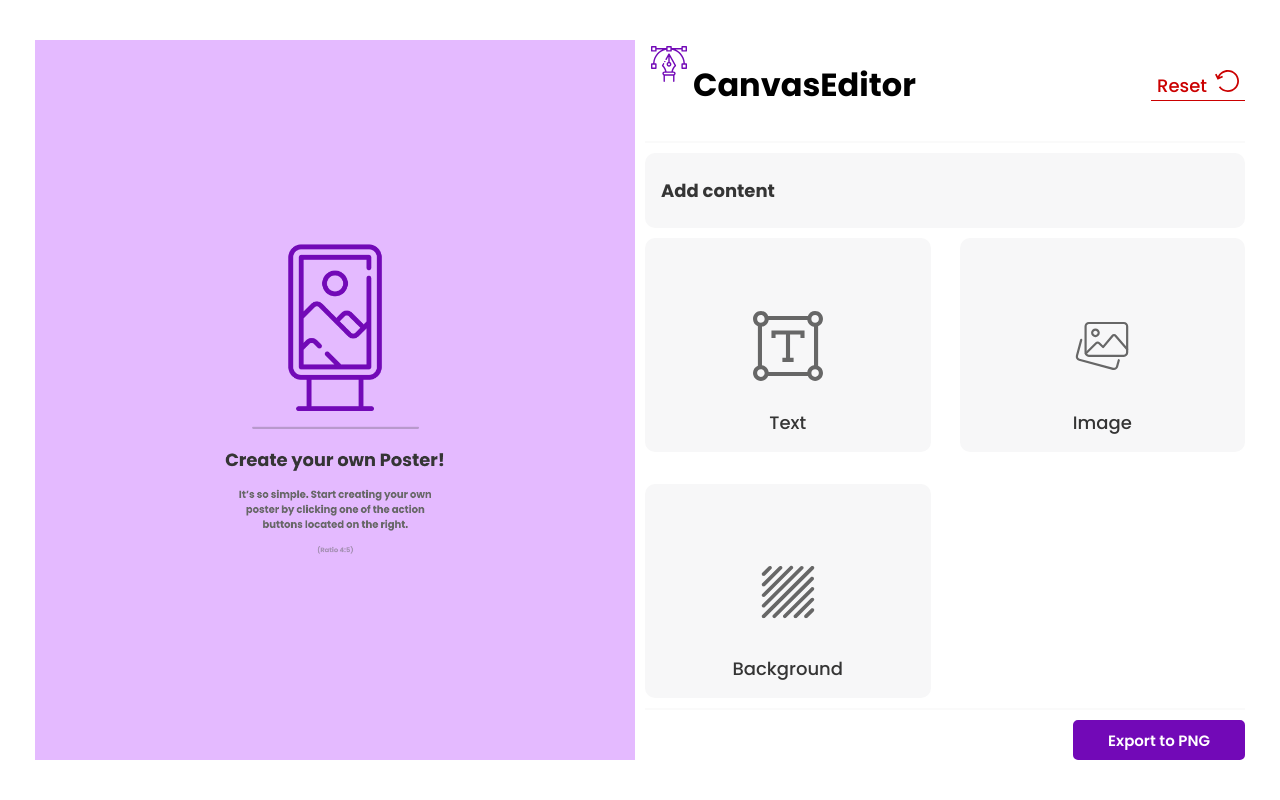
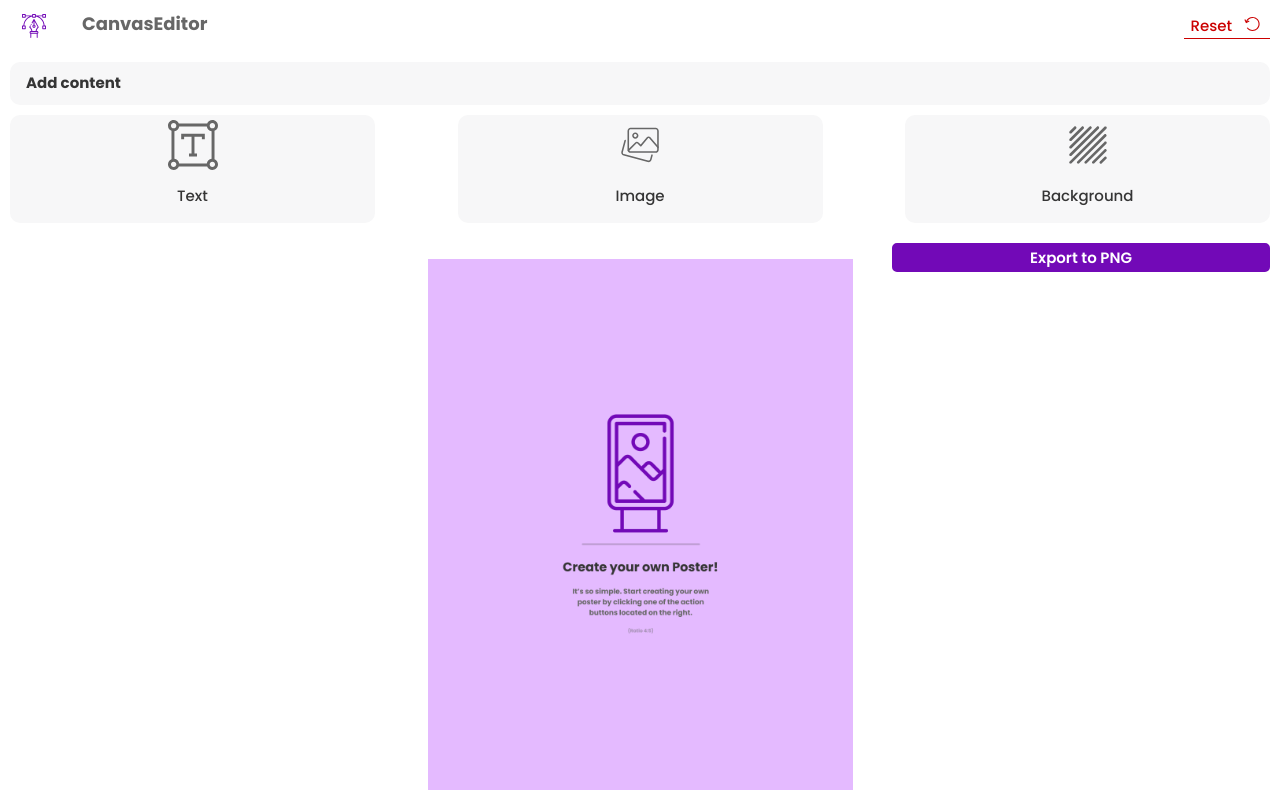
Before and after one commit to noszczykmichal/canvas-editor, a React (Vite) app: page / in a window 1280 px wide. Built offline with nearby package versions, Linux system fonts and the light colour scheme.

Commit message:
responsive scss up to tablets

```diff
--- a/src/components/Canvas/Canvas.scss
+++ b/src/components/Canvas/Canvas.scss
@@ -6,42 +6,49 @@
 
 .canvas-container {
   position: relative;
-  height: 100%;
-  width: 100%;
+  // height: 100%;
+  width: 324px;
+  aspect-ratio: 0.8/1;
   background-image: url("../../assets/start.png");
   background-size: cover;
   background-position: center;
   background-repeat: no-repeat;
   overflow: hidden;
+  order: 1;
 
-  .text-field-background {
-    position: absolute;
-    top: 0;
-    left: 0;
-    height: 100%;
-    width: 100%;
-    z-index: 100;
-    background-color: vars.$black-50;
-  }
+  // .text-field-background {
+  //   position: absolute;
+  //   top: 0;
+  //   left: 0;
+  //   height: 100%;
+  //   width: 100%;
+  //   z-index: 100;
+  //   background-color: vars.$black-50;
+  // }
 
-  .custom-background {
-    position: absolute;
-    top: 0;
-    left: 0;
-    z-index: 200;
-    height: 100%;
-    width: 100%;
-    background-size: cover;
-    background-position: center;
-    background-repeat: no-repeat;
-  }
+  // .custom-background {
+  //   position: absolute;
+  //   top: 0;
+  //   left: 0;
+  //   z-index: 200;
+  //   height: 100%;
+  //   width: 100%;
+  //   background-size: cover;
+  //   background-position: center;
+  //   background-repeat: no-repeat;
+  // }
 
-  .text-field {
-    position: absolute;
-    top: 45%;
-    left: 25%;
-    height: 120px;
-    width: 350px;
-    z-index: 300;
+  // .text-field {
+  //   position: absolute;
+  //   top: 45%;
+  //   left: 25%;
+  //   height: 120px;
+  //   width: 350px;
+  //   z-index: 300;
+  // }
+
+  @media (min-width: 475px) {
+    width: 90%;
+    max-width: 425px;
   }
 }
--- a/src/components/CanvasControls/CanvasControls.scss
+++ b/src/components/CanvasControls/CanvasControls.scss
@@ -1,7 +1,7 @@
 @use "../../sassStyles/variables" as vars;
 @use "../../sassStyles/mixins" as mixins;
 .controls__wrapper {
-  height: 100%;
+  height: 50%;
   width: 100%;
   display: flex;
   flex-direction: column;
@@ -14,13 +14,17 @@
 
     .header__logo-wrapper {
       display: flex;
-    }
 
-    .controls__wrapper h1 {
-      margin: 0 24px 0;
-      font-size: vars.$font-big;
-      color: vars.$black-75;
-      font-weight: 700;
+      .logo {
+        height: 32px;
+      }
+
+      .logo-wrapper__title {
+        margin: 0 24px 0;
+        font-size: vars.$font-medium;
+        color: vars.$black-75;
+        font-weight: 700;
+      }
     }
   }
 
@@ -33,20 +37,19 @@
   }
 
   .add-content {
-    height: 75px;
+    height: 50px;
     width: 100%;
     background-color: vars.$white-97;
     color: vars.$black-100;
     font-weight: 700;
-    font-size: vars.$font-medium;
-    padding: 24px 0px 24px 16px;
+    font-size: vars.$font-small;
+    padding: 10px 0px 10px 16px;
     margin: 0;
     border-radius: vars.$radius-big;
   }
 
   .export-button {
-    width: 172px;
-    height: 40px;
+    width: 45%;
     border-radius: vars.$radius-small;
     align-self: flex-end;
     font-family: Poppins, sans-serif;
@@ -59,9 +62,10 @@
     cursor: pointer;
   }
 
-  @media (min-width: 1600px) {
-    & {
-      gap: 32px;
+  @media (min-width: 475px) {
+    height: 30%;
+    .export-button {
+      width: 30%;
     }
   }
 
--- a/src/components/CanvasControls/CanvasControls.tsx
+++ b/src/components/CanvasControls/CanvasControls.tsx
@@ -71,7 +71,7 @@ const CanvasControls = () => {
       <header className="controls__header">
         <div className="header__logo-wrapper">
           <Logo />
-          <h1>CanvasEditor</h1>
+          <h1 className="logo-wrapper__title">CanvasEditor</h1>
         </div>
         <ResetButton />
       </header>
--- a/src/components/CanvasControls/ControlButton/ControlButton.scss
+++ b/src/components/CanvasControls/ControlButton/ControlButton.scss
@@ -1,15 +1,16 @@
 @use "../../../sassStyles//variables" as vars;
-.button {
+.control-button {
   display: flex;
   align-items: center;
   justify-content: flex-end;
   flex-direction: column;
+  width: 45%;
   border: none;
   background-color: vars.$white-97;
   border-radius: vars.$radius-big;
   font-family: Poppins, sans-serif;
   font-weight: 500;
-  font-size: vars.$font-medium;
+  font-size: vars.$font-small;
   color: vars.$black-100;
   max-width: 365px;
   max-height: 256px;
@@ -31,4 +32,8 @@
   &:disabled {
     background-color: vars.$white-97;
   }
+
+  @media (min-width: 475px) {
+    width: 30%;
+  }
 }
--- a/src/components/CanvasControls/ControlButton/ControlButton.tsx
+++ b/src/components/CanvasControls/ControlButton/ControlButton.tsx
@@ -29,7 +29,7 @@ const ControlButton: FC<ControlData> = ({ label, icon }) => {
   return (
     <button
       type="button"
-      className="button"
+      className="control-button"
       onClick={
         icon === "textArea"
           ? textAreaHandler
--- a/src/components/CanvasControls/ControlButton/ControlIcon/ControlIcon.scss
+++ b/src/components/CanvasControls/ControlButton/ControlIcon/ControlIcon.scss
@@ -1,8 +1,8 @@
 @use "../../../../sassStyles/variables" as vars;
 
 .control-svg {
-  width: 70px;
-  height: 70px;
+  width: 50px;
+  height: 50px;
   fill: vars.$black-75;
-  margin-bottom: 28px;
+  margin-bottom: 14px;
 }
--- a/src/components/CanvasControls/Controls/Controls.scss
+++ b/src/components/CanvasControls/Controls/Controls.scss
@@ -1,7 +1,11 @@
 .controls {
-  display: grid;
-  grid-template-columns: calc(50% - 14.5px) calc(50% - 14.5px);
-  column-gap: 29px;
-  row-gap: 32px;
-  flex-grow: 1;
+  // display: grid;
+  // grid-template-columns: calc(50% - 14.5px) calc(50% - 14.5px);
+  // column-gap: 29px;
+  // row-gap: 32px;
+  // flex-grow: 1;
+  display: flex;
+  flex-wrap: wrap;
+  gap: 10px;
+  justify-content: space-between;
 }
--- a/src/components/CanvasControls/ResetButton/ResetButton.scss
+++ b/src/components/CanvasControls/ResetButton/ResetButton.scss
@@ -2,7 +2,7 @@
 
 .reset-button {
   color: vars.$red-100;
-  font-size: vars.$font-medium;
+  font-size: vars.$font-small;
   font-weight: 500;
   font-family: Poppins, sans-serif;
   background-color: transparent;
@@ -10,4 +10,10 @@
   border-bottom: solid 1px vars.$red-100;
   white-space: nowrap;
   cursor: pointer;
+
+  .arrow-icon {
+    margin-left: 8px;
+    fill: vars.$red-100;
+    height: 14px;
+  }
 }
--- a/src/components/Layout/Layout.scss
+++ b/src/components/Layout/Layout.scss
@@ -1,18 +1,10 @@
 main {
   height: 100vh;
   width: 100vw;
-  padding: 40px;
-  display: grid;
-  grid-template-columns: 50% 50%;
-  grid-template-rows: 100%;
-  column-gap: 10px;
-  justify-content: center;
-  align-content: center;
-
-  @media (min-width: 1600px) {
-    & {
-      padding: 66px 189px;
-      column-gap: 24px;
-    }
-  }
+  display: flex;
+  flex-direction: column;
+  justify-content: space-between;
+  align-items: center;
+  padding: 10px;
+  gap: 10px;
 }
--- a/src/icons/RefreshIcon.scss
+++ /dev/null
@@ -1,6 +0,0 @@
-@use "../sassStyles/variables" as vars;
-
-.arrow-icon {
-  margin-left: 8px;
-  fill: vars.$red-100;
-}
--- a/src/icons/RefreshIcon.tsx
+++ b/src/icons/RefreshIcon.tsx
@@ -1,5 +1,3 @@
-import "./RefreshIcon.scss";
-
 const RefreshIcon = () => {
   return (
     <svg
```
Also changed, not shown: src/icons/Logo.tsx (+1 -0 lines).
